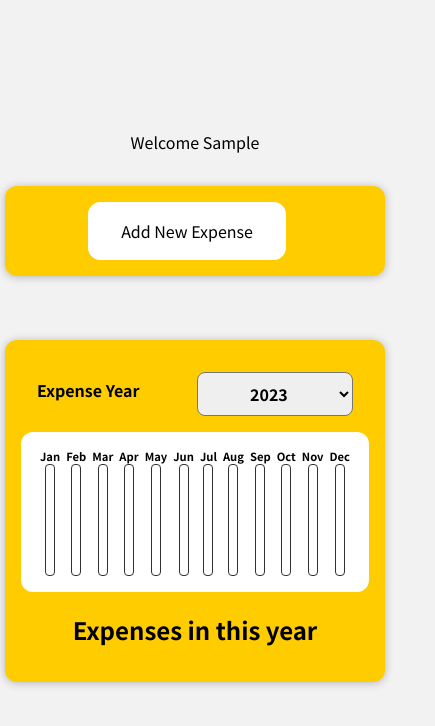
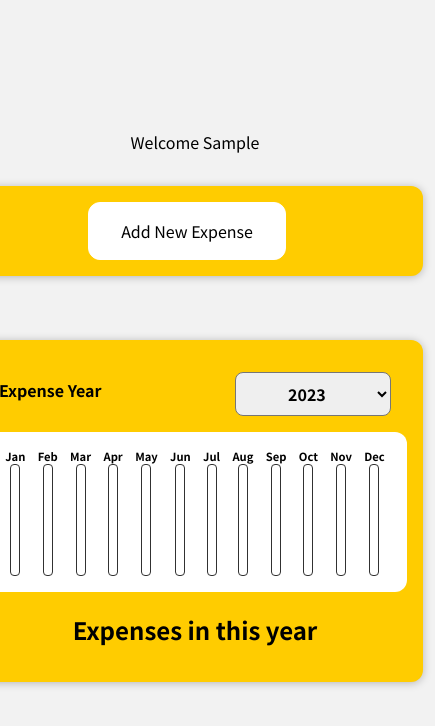
Before and after one commit to Rabin-Dhukhwa/Expense-tracker, a React (Create React App) app: page / in a window 390 px wide. Both pictures are taken after typing "Sample", "name@example.com" into the empty fields and a click on the button "Enter". Shown: the top 726 px of the page, 435 px wide, since content can reach past the window. Built offline with nearby package versions, Linux system fonts and the light colour scheme.

Commit message:
more responsiveness

```diff
--- a/src/App.css
+++ b/src/App.css
@@ -1,6 +1,13 @@
 @media (width<=480px) {
   .mainClass {
     width: 400px;
+    justify-content: center;
+    align-items: center;
+  }
+}
+@media (width<=784px) {
+  .mainClass2 {
+    width: 480px;
     justify-content: center;
     align-items: center;
   }
--- a/src/App.js
+++ b/src/App.js
@@ -41,7 +41,7 @@ const App = () => {
 
   // React is used here under the hood when using jxs
   return (
-    <div className="mainClass">
+    <div className="mainClass mainClass2">
       {!displayScreen && (
         <div className="container">
           <h2>Welcome To Expense Tracker</h2>
--- a/src/components/Expenses/Expenses.js
+++ b/src/components/Expenses/Expenses.js
@@ -18,7 +18,7 @@ const Expenses = ({ expenses }) => {
   // console.log(filteredExpenses);
   return (
     //mainClass css is in App.css for responsiveness
-    <div className="mainClass">
+    <div className="mainClass mainClass2">
       <Card className="expenses">
         <ExpensesFilter
           selected={filteredYear}
```
